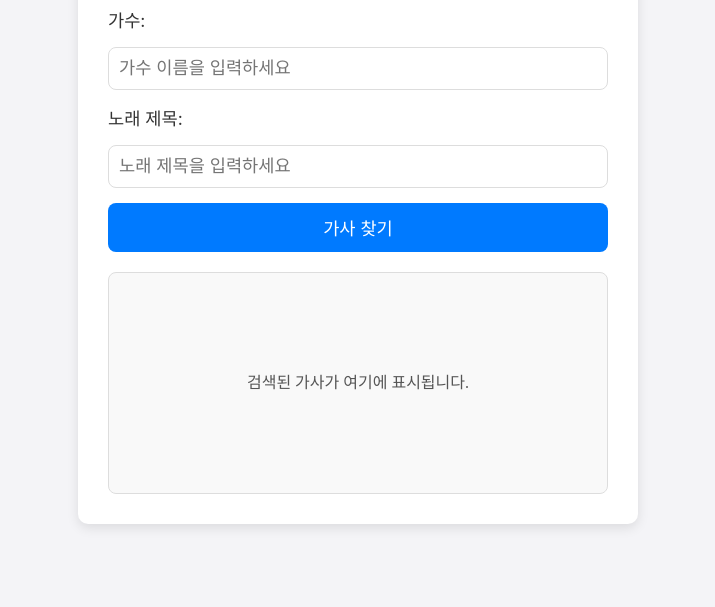
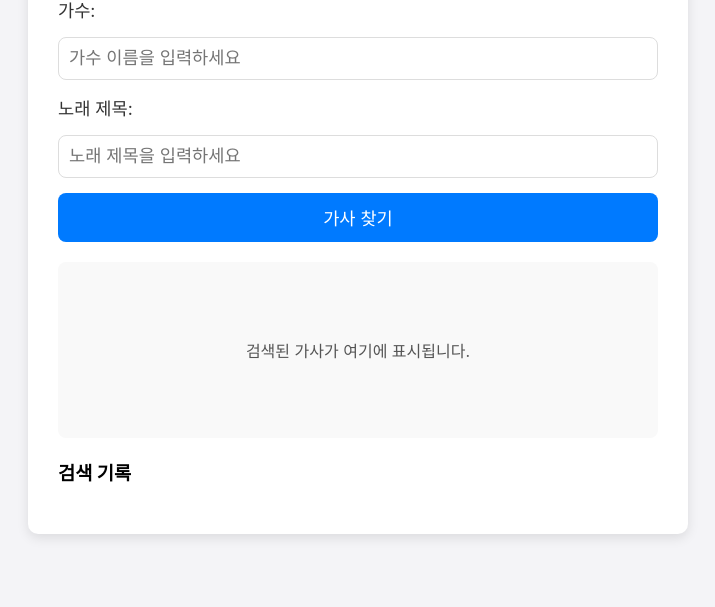
Before and after one commit to bokjae25/Finally-pjt, a website: page Index.html in a window 1280 px wide. Shown: the part 193-800 px from the top of the page, without its empty margins (282-997 px from the left). Drawn offline with Linux system fonts and the light colour scheme.

Commit message:
Add song lyrics download and search history features

```diff
--- a/Index.html
+++ b/Index.html
@@ -16,7 +16,6 @@
             justify-content: center;
             align-items: center;
             height: 100vh;
-            overflow-y: auto;  /* 수직 스크롤 가능하도록 추가 */
         }
 
         .container {
@@ -25,10 +24,9 @@
             border-radius: 10px;
             padding: 30px;
             width: 100%;
-            max-width: 500px;
+            max-width: 600px;
             text-align: center;
             animation: fadeIn 0.8s ease-in-out;
-            overflow: hidden;  /* 내용 넘침 방지 */
         }
 
         h1 {
@@ -79,7 +77,6 @@
             background-color: #005bb5;
         }
 
-        /* 가사 결과 영역 */
         .lyrics-result {
             padding: 20px;
             margin-top: 20px;
@@ -87,22 +84,49 @@
             border-radius: 8px;
             color: #555;
             min-height: 100px;
-            max-height: 300px;  /* 가사 영역 최대 높이 제한 */
-            overflow-y: auto;  /* 가사 내용이 길어지면 스크롤 */
+            max-height: 400px; /* 최대 높이 설정 */
+            overflow-y: auto; /* 세로 방향으로 스크롤 추가 */
             animation: slideIn 0.6s ease-out;
-            font-family: 'Lora', serif;  /* 예쁜 서체 적용 */
-            font-size: 1.2rem;  /* 폰트 크기 조정 */
-            line-height: 1.6;  /* 가사 간 간격 조정 */
-            color: #333;  /* 글자 색상 */
             white-space: pre-wrap;
             word-wrap: break-word;
         }
 
         pre {
-            font-size: 1.2rem;
+            font-size: 1.1rem;
             white-space: pre-wrap;
             word-wrap: break-word;
             margin: 0;
+        }
+
+        .history {
+            margin-top: 20px;
+            text-align: left;
+            font-size: 1rem;
+        }
+
+        .history ul {
+            list-style-type: none;
+            padding-left: 0;
+        }
+
+        .history li {
+            margin-bottom: 10px;
+            font-size: 1.1rem;
+        }
+
+        .download-button {
+            background-color: #4CAF50;
+            color: white;
+            padding: 10px;
+            border-radius: 5px;
+            cursor: pointer;
+            font-size: 1rem;
+            margin-top: 10px;
+            transition: background-color 0.3s;
+        }
+
+        .download-button:hover {
+            background-color: #45a049;
         }
 
         /* 애니메이션 */
@@ -127,12 +151,7 @@
                 transform: translateY(0);
             }
         }
-
-        /* Google Fonts 서체 */
-        @import url('https://fonts.googleapis.com/css2?family=Lora:wght@400;700&display=swap');
     </style>
-
-
 </head>
 <body>
     <div class="container">
@@ -149,6 +168,13 @@
 
         <div id="lyrics-result" class="lyrics-result">
             <p>검색된 가사가 여기에 표시됩니다.</p>
+        </div>
+
+        <div class="history" id="history">
+            <h3>검색 기록</h3>
+            <ul id="search-history">
+                <!-- 검색 기록이 여기에 추가됩니다 -->
+            </ul>
         </div>
     </div>
 
@@ -171,11 +197,47 @@
 
                 // 가사 표시
                 resultDiv.innerHTML = `<pre>${data}</pre>`;
+
+                // 검색 기록에 추가
+                addSearchHistory(artist, title, data);
+
+                // 가사 다운로드 버튼 추가
+                const downloadButton = document.createElement('button');
+                downloadButton.textContent = '가사 다운로드';
+                downloadButton.classList.add('download-button');
+                downloadButton.onclick = function () {
+                    downloadLyrics(data, artist, title);
+                };
+                resultDiv.appendChild(downloadButton);
+
             } catch (error) {
                 // 오류 발생 시
                 resultDiv.innerHTML = '<p>가사를 가져오는 데 실패했습니다. 다시 시도해주세요.</p>';
             }
         });
+
+        // 검색 기록을 화면에 추가하는 함수
+        function addSearchHistory(artist, title, lyrics) {
+            const historyList = document.getElementById('search-history');
+
+            // 검색 기록이 5개를 초과하면 가장 오래된 항목을 삭제
+            if (historyList.children.length >= 5) {
+                historyList.removeChild(historyList.children[0]);
+            }
+
+            const listItem = document.createElement('li');
+            listItem.innerHTML = `${artist} - ${title}`;
+            historyList.appendChild(listItem);
+        }
+
+        // 가사 다운로드 함수
+        function downloadLyrics(lyrics, artist, title) {
+            const blob = new Blob([lyrics], { type: 'text/plain' });
+            const link = document.createElement('a');
+            link.href = URL.createObjectURL(blob);
+            link.download = `${artist}_${title}_lyrics.txt`;
+            link.click();
+        }
     </script>
 </body>
 </html>
--- a/styles.css
+++ b/styles.css
@@ -1,79 +1,112 @@
-/* styles.css */
-
-/* 기본 스타일 설정 */
+/* 기본 스타일 */
 body {
-    font-family: 'Arial', sans-serif;
-    background-color: #f4f4f4;
-    color: #333;
+    font-family: -apple-system, BlinkMacSystemFont, "Segoe UI", "Roboto", "Oxygen", "Ubuntu", "Cantarell", "Fira Sans", "Droid Sans", "Helvetica Neue", sans-serif;
+    background-color: #f4f4f7;
     margin: 0;
     padding: 0;
+    display: flex;
+    justify-content: center;
+    align-items: center;
+    height: 100vh;
 }
 
-/* 전체 컨테이너 */
 .container {
-    width: 80%;
-    max-width: 800px;
-    margin: 50px auto;
-    padding: 20px;
     background-color: #fff;
-    border-radius: 8px;
-    box-shadow: 0 4px 8px rgba(0, 0, 0, 0.1);
+    box-shadow: 0 4px 12px rgba(0, 0, 0, 0.1);
+    border-radius: 10px;
+    padding: 30px;
+    width: 100%;
+    max-width: 500px;
+    text-align: center;
+    animation: fadeIn 0.8s ease-in-out;
 }
 
-/* 제목 스타일 */
 h1 {
-    text-align: center;
     font-size: 2rem;
-    color: #4CAF50;
+    color: #333;
+    margin-bottom: 20px;
 }
 
-/* 폼 스타일 */
 form {
     display: flex;
     flex-direction: column;
-    gap: 10px;
+    gap: 15px;
+    margin-bottom: 20px;
 }
 
-/* 입력 필드 스타일 */
-input {
-    padding: 10px;
-    font-size: 1rem;
-    border: 1px solid #ccc;
-    border-radius: 4px;
+label {
+    font-size: 1.1rem;
+    color: #333;
+    text-align: left;
 }
 
-input:focus {
-    border-color: #4CAF50;
+input[type="text"] {
+    padding: 10px;
+    font-size: 1.1rem;
+    border: 1px solid #ddd;
+    border-radius: 8px;
     outline: none;
+    transition: all 0.3s ease;
 }
 
-/* 버튼 스타일 */
+input[type="text"]:focus {
+    border-color: #007aff;
+    box-shadow: 0 0 8px rgba(0, 122, 255, 0.6);
+}
+
 button {
-    padding: 10px;
-    font-size: 1rem;
-    background-color: #4CAF50;
+    padding: 12px 0;
+    font-size: 1.1rem;
+    background-color: #007aff;
     color: white;
     border: none;
-    border-radius: 4px;
+    border-radius: 8px;
     cursor: pointer;
+    transition: background-color 0.3s;
 }
 
 button:hover {
-    background-color: #45a049;
+    background-color: #005bb5;
 }
 
-/* 결과 스타일 */
 .lyrics-result {
+    padding: 20px;
     margin-top: 20px;
-    padding: 10px;
     background-color: #f9f9f9;
-    border: 1px solid #ddd;
-    border-radius: 4px;
-    white-space: pre-wrap;
-    font-family: 'Courier New', monospace;
+    border-radius: 8px;
+    color: #555;
+    min-height: 100px;
+    max-height: 400px; /* 최대 높이 설정 */
+    overflow-y: auto; /* 세로 방향으로 스크롤 추가 */
+    animation: slideIn 0.6s ease-out;
 }
 
-.lyrics-result p {
-    font-size: 1rem;
-    color: #555;
+pre {
+    font-size: 1.1rem;
+    white-space: pre-wrap;
+    word-wrap: break-word;
+    margin: 0;
 }
+
+/* 애니메이션 */
+@keyframes fadeIn {
+    0% {
+        opacity: 0;
+        transform: translateY(20px);
+    }
+    100% {
+        opacity: 1;
+        transform: translateY(0);
+    }
+}
+
+@keyframes slideIn {
+    0% {
+        opacity: 0;
+        transform: translateY(20px);
+    }
+    100% {
+        opacity: 1;
+        transform: translateY(0);
+    }
+}
```
Also changed, not shown: index.js (line endings or trailing spaces).
